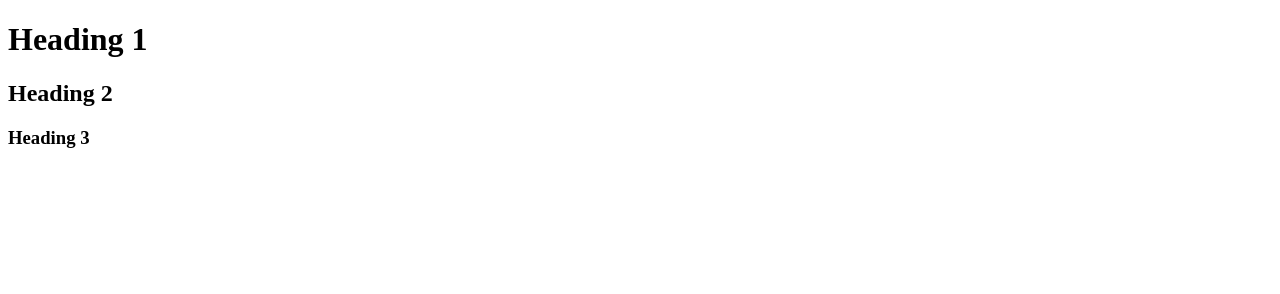
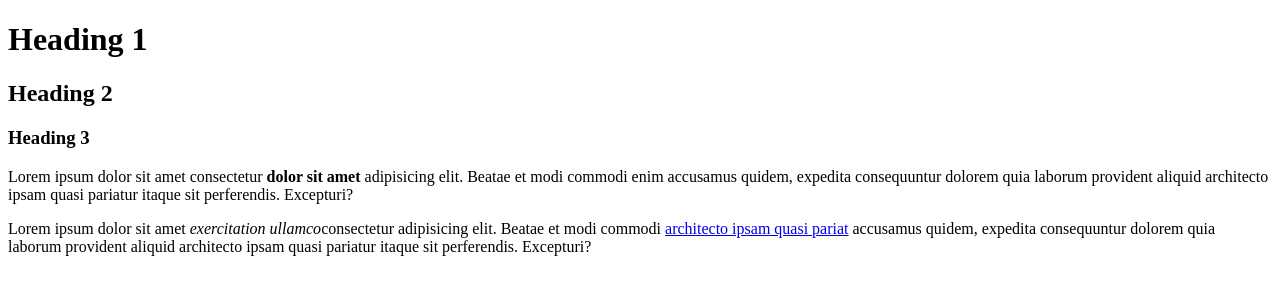
Before and after one commit to numaanjaved/htmlCssTutorialUpdate, a plain HTML site: page index.html in a window 1280 px wide. Drawn offline with Linux system fonts and the light colour scheme.

Commit message:
some html tags are added in para

```diff
--- a/index.html
+++ b/index.html
@@ -10,5 +10,15 @@
 	<h1>Heading 1</h1>
 	<h2>Heading 2</h2>
     <h3>Heading 3</h3>
+    <!--Paragraph-->
+	<p> Lorem ipsum dolor sit amet consectetur <strong>dolor sit amet</strong> adipisicing elit.
+        Beatae et modi commodi enim accusamus quidem, expedita consequuntur dolorem
+         quia laborum provident aliquid architecto ipsam quasi pariatur itaque sit
+         perferendis. Excepturi? </p>
+   <p> Lorem ipsum dolor sit amet <em>exercitation ullamco</em>consectetur adipisicing elit.
+        Beatae et modi commodi <a href="http://google.com" target="_blank">architecto ipsam quasi pariat</a> accusamus quidem, expedita consequuntur dolorem
+        quia laborum provident aliquid architecto ipsam quasi pariatur itaque
+         sit perferendis. Excepturi? </p>
+
 </body>
 </html>
```
